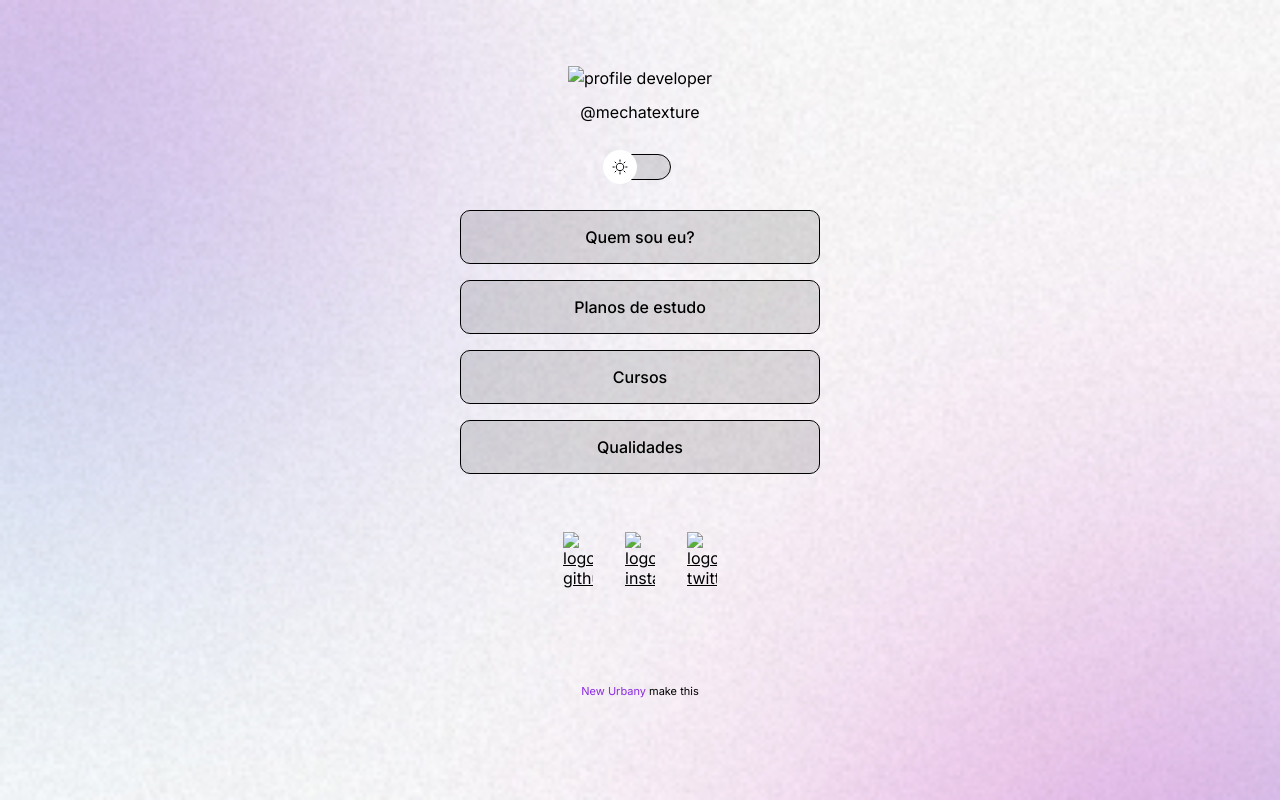
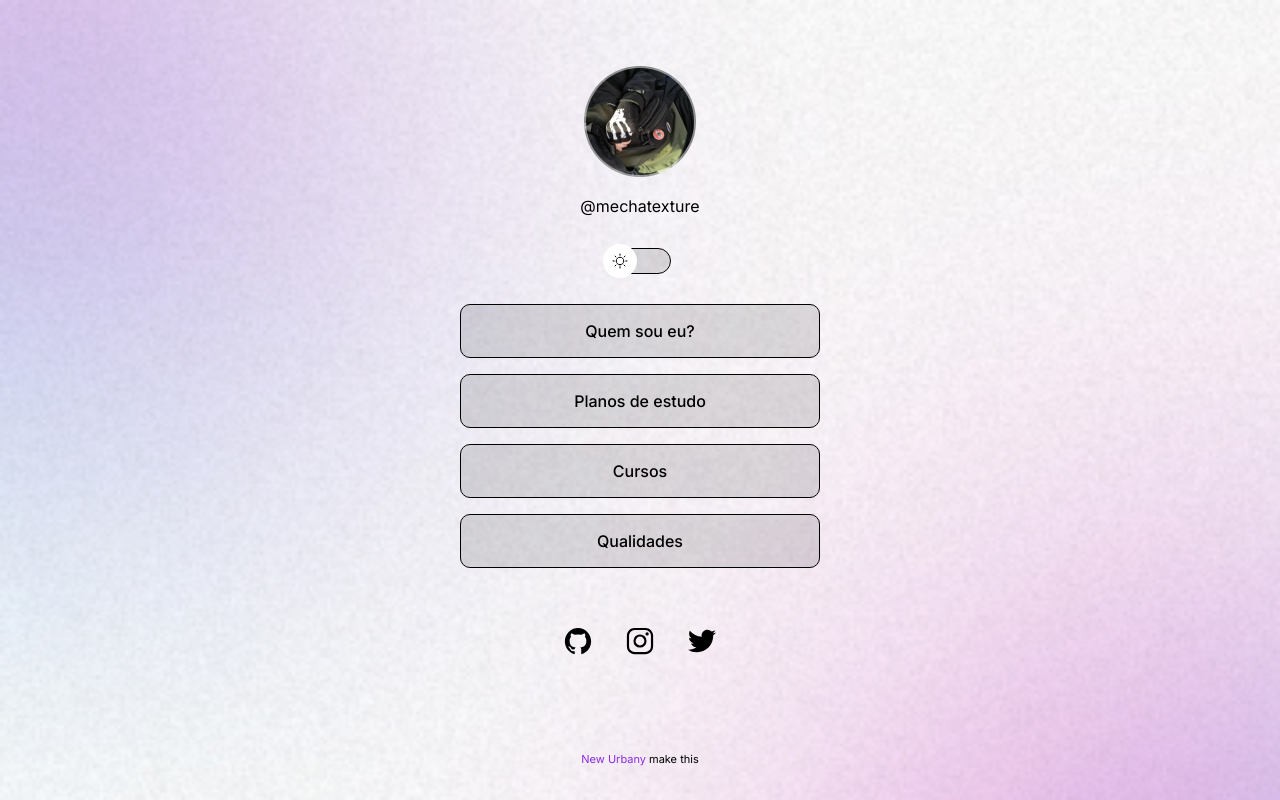
Before and after one commit to Ceratt1/devlinks, a plain HTML site: page index.html in a window 1280 px wide. Drawn offline with Linux system fonts and the light colour scheme.

Commit message:
Update index.html

```diff
--- a/index.html
+++ b/index.html
@@ -12,7 +12,7 @@
 
     <main>
         <div id="profile">
-            <img src="/rocketseat/img/Avatar.png" alt="profile developer">
+            <img src="img/Avatar.png" alt="profile developer">
             <p>@mechatexture</p>
         </div>
         <div class="botao" onclick="movimento()">
@@ -34,11 +34,11 @@
         </div>
 
         <div class="sociallinks">
-            <a target="_blank" href="https://github.com/Ceratt1"><img src="/rocketseat/img/logo-github.svg"
+            <a target="_blank" href="https://github.com/Ceratt1"><img src="img/logo-github.svg"
                     alt="logo github"></a>
             <a target="_blank" href="https://www.instagram.com/mechatexture/"><img
-                    src="/rocketseat/img/logo-instagram.svg" alt="logo instagram"></a>
-            <a target="_blank" href="https://twitter.com/mechatexture"><img src="/rocketseat/img/logo-twitter.svg"
+                    src="img/logo-instagram.svg" alt="logo instagram"></a>
+            <a target="_blank" href="https://twitter.com/mechatexture"><img src="img/logo-twitter.svg"
                     alt="logo twitter"></a>
 
         </div>
```
